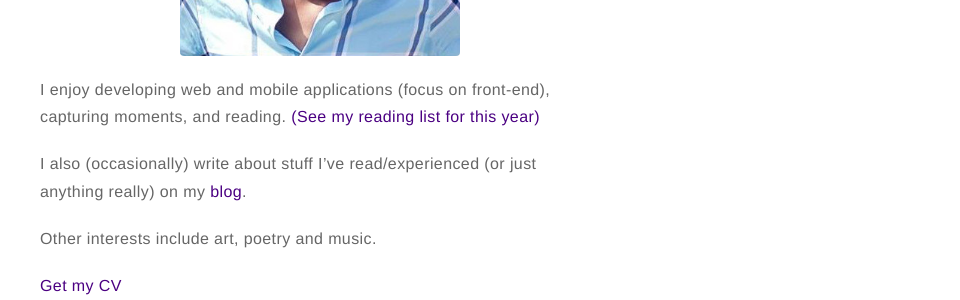
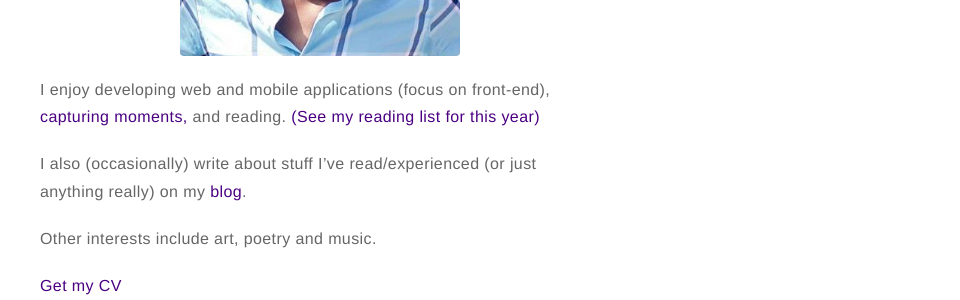
Before and after one commit to wangonya/wang0nya.github.io-v1, a Jekyll site: the page built from about.md, in a window 1280 px wide. Shown: the part 349-649 px from the top of the page, without its empty margins (320-1280 px from the left). Built offline with Jekyll 4.4.1, drawn with Linux system fonts in a browser that asks for light colours; some of the changed lines change nothing that is shown.

Commit message:
add 500px link

```diff
--- a/about.md
+++ b/about.md
@@ -21,7 +21,8 @@ a:active {
 </style>
 ![Profile Image]({{ site.url }}/{{ site.picture }})
 
-I enjoy developing web and mobile applications (focus on front-end), capturing moments, and reading. <a href="/books">(See my reading list for this year)</a>
+I enjoy developing web and mobile applications (focus on front-end), <a href="https://500px.com/wangonya" target="_blank">capturing moments,</a>
+and reading. <a href="/books">(See my reading list for this year)</a>
 
 I also (occasionally) write about stuff I've read/experienced (or just anything really) on my <a href="/blog">blog</a>.
 
```
Also changed, not shown: 3 other files.
